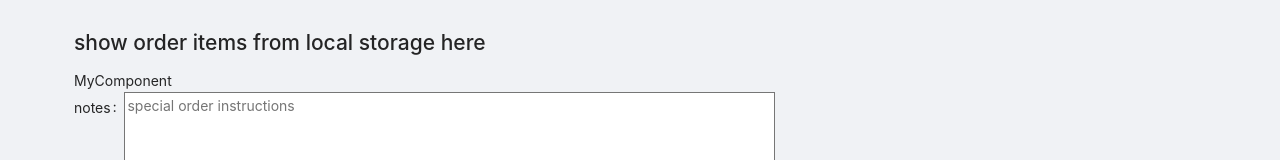
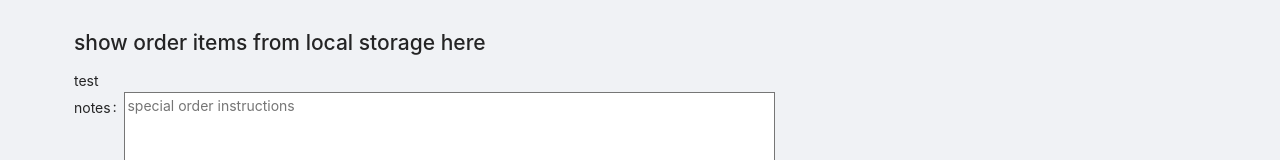
Before and after one commit to albud187/project_restaurant, a React (Create React App) app in the folder project_restaurant_frontend/: page /order_placement in a window 1280 px wide. Shown: the part 290-450 px from the top of the page. Built offline with nearby package versions, Linux system fonts and the light colour scheme.

Commit message:
order object to array

```diff
--- a/project_restaurant_frontend/src/components/TempOrder.js
+++ b/project_restaurant_frontend/src/components/TempOrder.js
@@ -4,10 +4,24 @@ import { List} from 'antd';
 import { Card } from 'antd';
 import { Table, Tag, Space } from 'antd';
 
+function to_array(myobj) {
+  var op = [];
+  Object.keys(myobj).forEach(function(key) {
+    var obj = {};
+    obj[key] = myobj[key];
+    op.push(obj); //push newly created object in `op`array
+  });
+  return(op)
+}
+
 class TempOrder extends Component {
   render() {
     return (
-      <div>MyComponent</div>
+      <div>
+
+      test
+
+      </div>
     )
   }
 }
```
Also changed, not shown: 1 other file (tests, documents, lock files or other folders).
